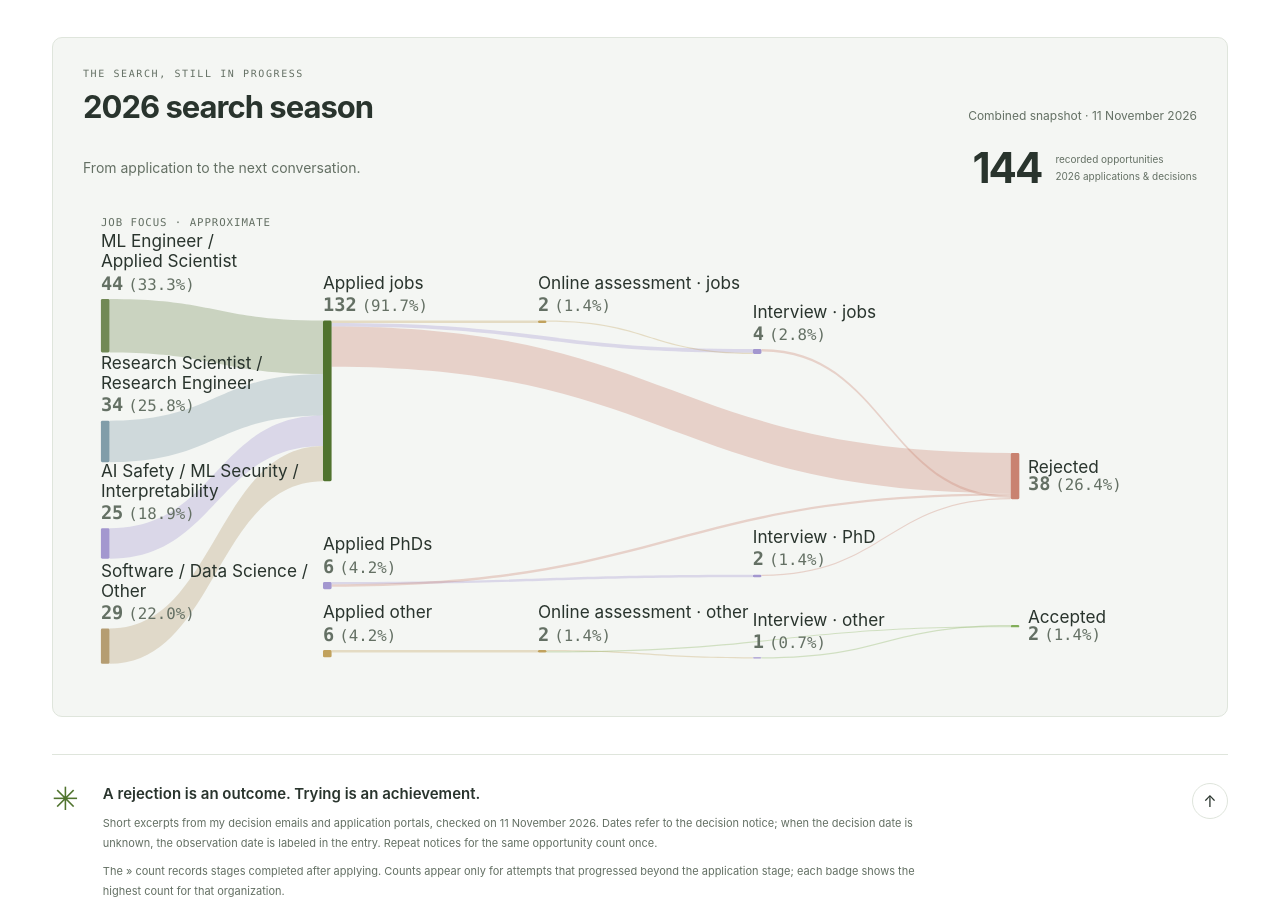
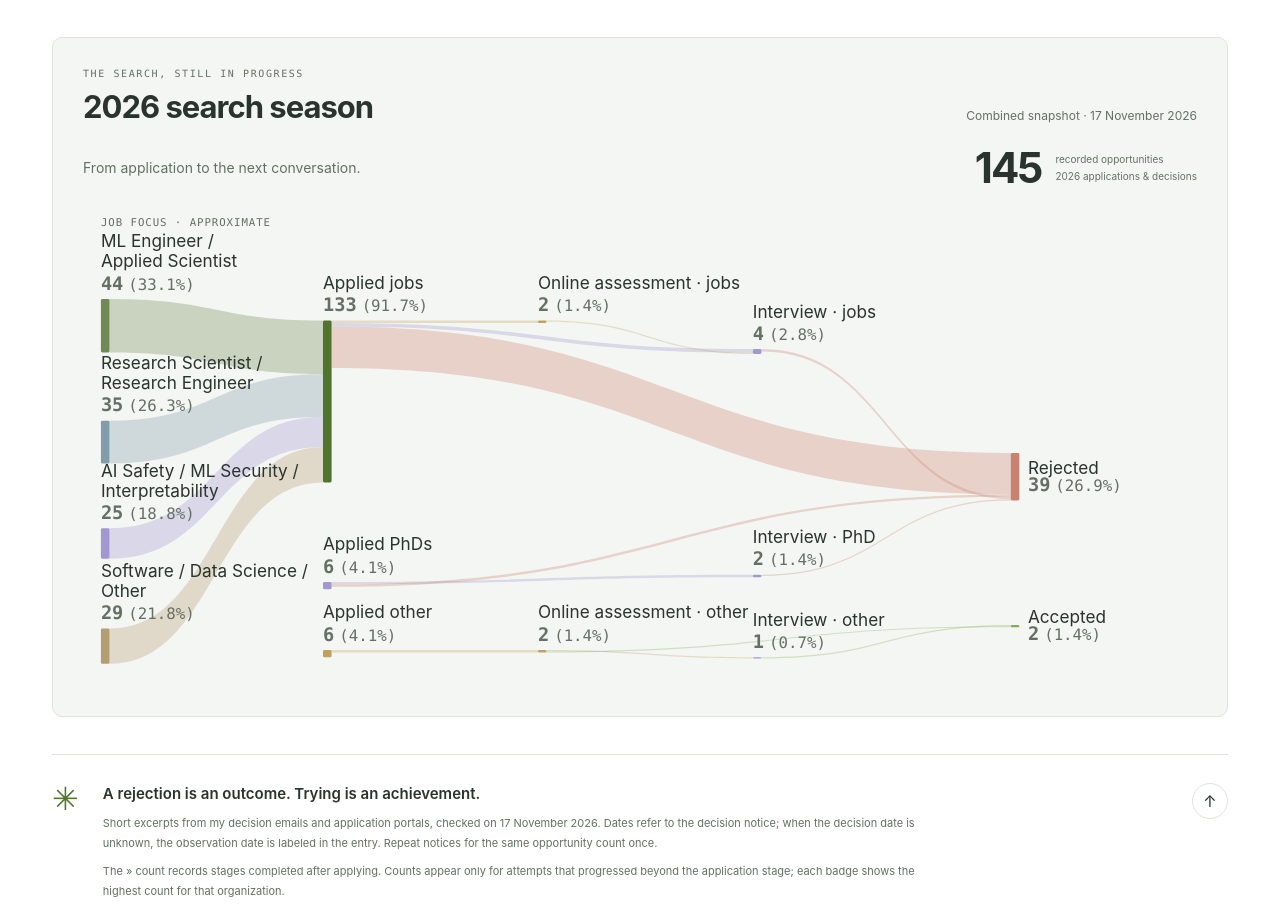
Before and after one commit to tatevik-t/tatevik-t.github.io, a Jekyll site: the page built from _pages/rejections.html, in a window 1280 px wide and 1400 px high, scrolled down 2218 px. Shown: the part 330-1248 px from the top of the window. Built offline with Jekyll 4.4.1, drawn with Linux system fonts in a browser that asks for light colours; a style sheet for code colours, icons or effects is not loaded; some of the changed text lies outside the part shown.

Commit message:
Record Yandex Research ML Residency rejection

```diff
--- a/_data/search_season_2026.json
+++ b/_data/search_season_2026.json
@@ -1,7 +1,7 @@
 {
   "year": 2026,
-  "updated_on": "2026-11-11",
-  "total": 144,
+  "updated_on": "2026-11-17",
+  "total": 145,
   "tracker_total": 131,
   "additional_achievement_ids": [
     "avito-ds-engineer-2026",
@@ -34,14 +34,14 @@
     {
       "id": "rejected",
       "label": "Rejected",
-      "total": 38
+      "total": 39
     }
   ],
   "nodes": [
     {
       "id": "applied-jobs",
       "label": "Applied jobs",
-      "value": 132,
+      "value": 133,
       "x": 335,
       "y": 150,
       "color": "source",
@@ -141,7 +141,7 @@
     {
       "id": "rejected",
       "label": "Rejected",
-      "value": 38,
+      "value": 39,
       "x": 1295,
       "y": 335,
       "color": "rejected",
@@ -161,7 +161,7 @@
       "color": "focus-ml",
       "label_position": "above",
       "ends_here": 0,
-      "percentage_total": 132,
+      "percentage_total": 133,
       "percentage_label": "job opportunities",
       "approximate": true
     },
@@ -172,13 +172,13 @@
         "Research Scientist /",
         "Research Engineer"
       ],
-      "value": 34,
+      "value": 35,
       "x": 25,
       "y": 290,
       "color": "focus-research",
       "label_position": "above",
       "ends_here": 0,
-      "percentage_total": 132,
+      "percentage_total": 133,
       "percentage_label": "job opportunities",
       "approximate": true
     },
@@ -195,7 +195,7 @@
       "color": "focus-safety",
       "label_position": "above",
       "ends_here": 0,
-      "percentage_total": 132,
+      "percentage_total": 133,
       "percentage_label": "job opportunities",
       "approximate": true
     },
@@ -212,7 +212,7 @@
       "color": "focus-other",
       "label_position": "above",
       "ends_here": 0,
-      "percentage_total": 132,
+      "percentage_total": 133,
       "percentage_label": "job opportunities",
       "approximate": true
     }
@@ -235,7 +235,7 @@
     {
       "source": 0,
       "target": 10,
-      "value": 33,
+      "value": 34,
       "color": "rejected",
       "label": "Applied jobs → rejected; no recorded interview path"
     },
@@ -308,16 +308,16 @@
       "value": 44,
       "color": "focus-ml",
       "label": "Approximate job focus: ML Engineer / Applied Scientist → Applied jobs",
-      "percentage_total": 132,
+      "percentage_total": 133,
       "percentage_label": "job opportunities"
     },
     {
       "source": 12,
       "target": 0,
-      "value": 34,
+      "value": 35,
       "color": "focus-research",
       "label": "Approximate job focus: Research Scientist / Research Engineer → Applied jobs",
-      "percentage_total": 132,
+      "percentage_total": 133,
       "percentage_label": "job opportunities"
     },
     {
@@ -326,7 +326,7 @@
       "value": 25,
       "color": "focus-safety",
       "label": "Approximate job focus: AI Safety / ML Security / Interpretability → Applied jobs",
-      "percentage_total": 132,
+      "percentage_total": 133,
       "percentage_label": "job opportunities"
     },
     {
@@ -335,30 +335,30 @@
       "value": 29,
       "color": "focus-other",
       "label": "Approximate job focus: Software / Data Science / Other → Applied jobs",
-      "percentage_total": 132,
+      "percentage_total": 133,
       "percentage_label": "job opportunities"
     }
   ],
   "category_totals": {
-    "jobs": 132,
+    "jobs": 133,
     "phd": 6,
     "other": 6
   },
-  "applied_total": 144,
+  "applied_total": 145,
   "applied_by_category": {
-    "jobs": 132,
+    "jobs": 133,
     "phd": 6,
     "other": 6
   },
-  "percentage_basis": "All 144 included identifiable opportunities. Two unidentified user-reported job applications and withdrawn records are excluded from the chart and percentage denominator.",
+  "percentage_basis": "All 145 included identifiable opportunities. Two unidentified user-reported job applications and withdrawn records are excluded from the chart and percentage denominator.",
   "historical_applied_total": 132,
   "included_tracker_total": 129,
   "excluded_withdrawn": 8,
   "flow_scale": 1.7,
   "job_focus": {
-    "total": 132,
+    "total": 133,
     "approximate": true,
-    "percentage_basis": "132 identifiable job opportunities; all other diagram percentages use 144 total opportunities.",
+    "percentage_basis": "133 identifiable job opportunities; all other diagram percentages use 145 total opportunities.",
     "method": "Mutually exclusive manual classification from role titles and recorded context: safety/security/interpretability first, research roles second, ML/applied AI third, software/data science/other/unspecified last. General evaluations alone do not imply AI safety. Three of the five previously reported jobs are matched to tracker roles; their existing Other allocation awaits a separate focus review. The two unidentified reports are excluded from the chart at the user’s request. Resolution Research Scientist is classified as safety using its recorded theoretical AI alignment focus.",
     "groups": [
       {
@@ -369,7 +369,7 @@
       {
         "id": "research",
         "label": "Research Scientist / Research Engineer",
-        "total": 34
+        "total": 35
       },
       {
         "id": "safety",
@@ -436,6 +436,19 @@
         "ml": 1,
         "research": 2
       }
+    },
+    {
+      "application_date": "2026-11-16",
+      "source_sheet": "Sheet1",
+      "source_rows": [
+        163
+      ],
+      "added_jobs": 1,
+      "focus_counts": {
+        "research": 1
+      },
+      "status_as_of": "2026-11-17",
+      "status": "rejected"
     }
   ],
   "reconciliation": {
```
Also changed, not shown: _data/rejections.yml (+10 -1 lines), docs/search-season.md (+2 -0 lines).
